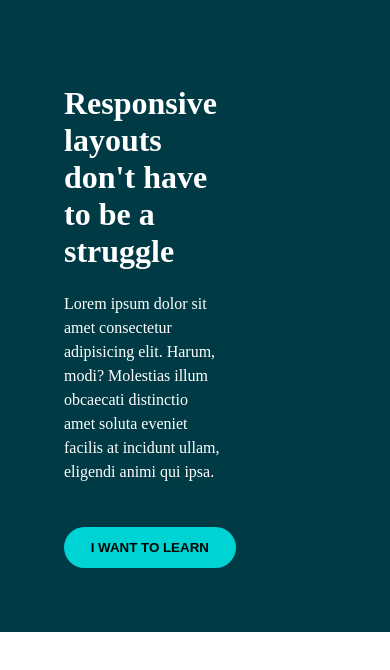
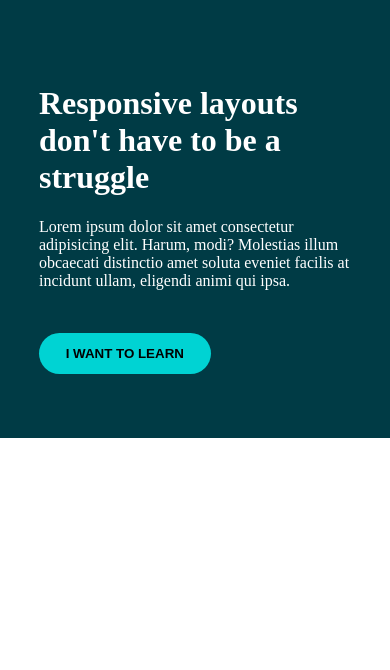
Before and after one commit to niklonberg/KP-Conquering-Responsive-Layouts, a plain HTML site: page day5/index.html in a window 390 px wide. Drawn offline with Linux system fonts and the light colour scheme.

Commit message:
restructured some classes, changed horizontal padding for container to work better on mobile

```diff
--- a/day5/index.html
+++ b/day5/index.html
@@ -8,13 +8,13 @@
 </head>
 <body>
   <header class="hero">
-    <div class="intro">
+    <div class="container">
       <h1>Responsive layouts don't have to be a struggle</h1>
       <p>Lorem ipsum dolor sit amet consectetur adipisicing elit.
         Harum, modi? Molestias illum obcaecati distinctio amet soluta
         eveniet facilis at incidunt ullam, eligendi animi qui ipsa.</p>
+      <button class="learn-btn">I want to learn</button>
     </div>
-    <button class="learn-btn">I want to learn</button>
   </header>
 </body>
 </html>
--- a/day5/style.css
+++ b/day5/style.css
@@ -6,15 +6,16 @@ body {
   margin: 0;
 }
 
+.container {
+  width: 80%;
+  max-width: 650px;
+  margin: 0 auto;
+}
+
 .hero {
-  padding: 4em;
+  padding: 4em 0;
   color: white;
   background-color: rgb(0, 59, 69);
-}
-
-.intro {
-  width: 60%;
-  max-width: 650px;
 }
 
 .learn-btn {
```
